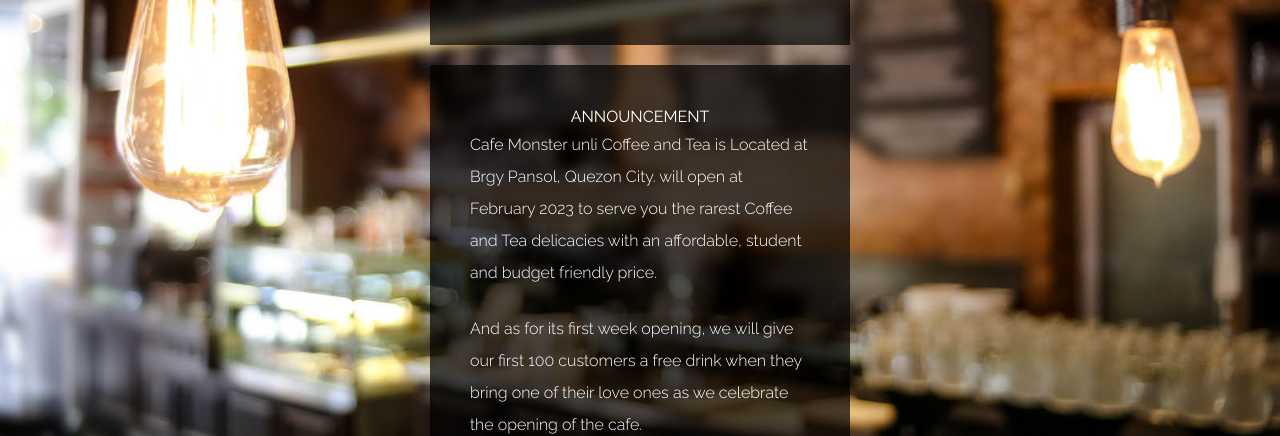
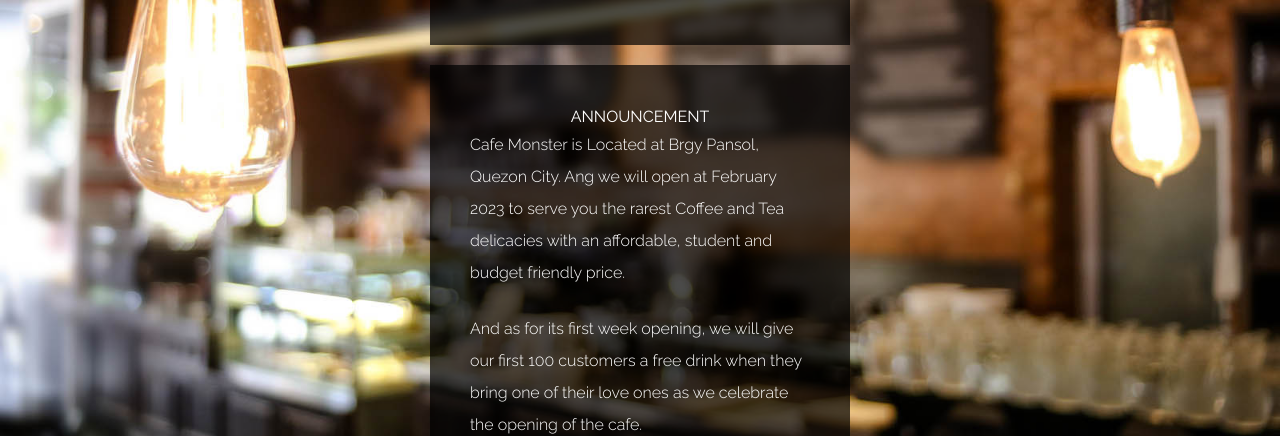
Before and after one commit to Jianvench/Cafe-monster, a plain HTML site: page final/index.html in a window 1280 px wide. Shown: the part 375-811 px from the top of the page. Drawn offline with nearby package versions, Linux system fonts and the light colour scheme.

Commit message:
Updated index.html

```diff
--- a/final/index.html
+++ b/final/index.html
@@ -58,7 +58,8 @@ https://www.tooplate.com/view/2126-antique-cafe
 				<Center style="color:white">ANNOUNCEMENT </Center>
 				</p>
                     <p class="text-white leading-8 text-sm font-light">
-                        Cafe Monster unli Coffee and Tea is Located at Brgy Pansol, Quezon City. will open at February 2023 to serve you the rarest Coffee and Tea delicacies with an affordable, student and budget friendly price.
+							Cafe Monster is Located at Brgy Pansol, Quezon City. Ang we will open at February 2023 to serve you the rarest Coffee and Tea delicacies
+						with an affordable, student and budget friendly price.
                     </p><br>
 					<p class="text-white leading-8 text-sm font-light">
                      And as for its first week opening, we will give our first 100 customers a free drink when they bring one of their love ones as we celebrate the opening of the cafe.
@@ -88,6 +89,9 @@ https://www.tooplate.com/view/2126-antique-cafe
                     <h2 class="mb-6 tm-text-green text-4xl font-medium">About our Cafe Monster</h2>
                     <p class="mb-6 text-base leading-8">
                        Hi Customers!<br><br>My name is Jian Vench V. Palculan, the owner of Cafe Monster.<br><br>
+
+					  Cafe Monster is a cafe built for students or anyone thats looking for a place to stay and chill,
+					  and this cafe's purpose is to serve the customers a high quality Coffee and Tea Products with a budget friendly price.<br><br>
 					  As a student, my friends and I really really wanted to find or hunt for a place, a cafe specifically,
 					  that had the affordable goods and a student-free environment where we could study and hang out at the same time.
 					  Unfortunately, we haven't been able to find a cafe with the qualities we're looking for, which is the main reason I started this business
```
